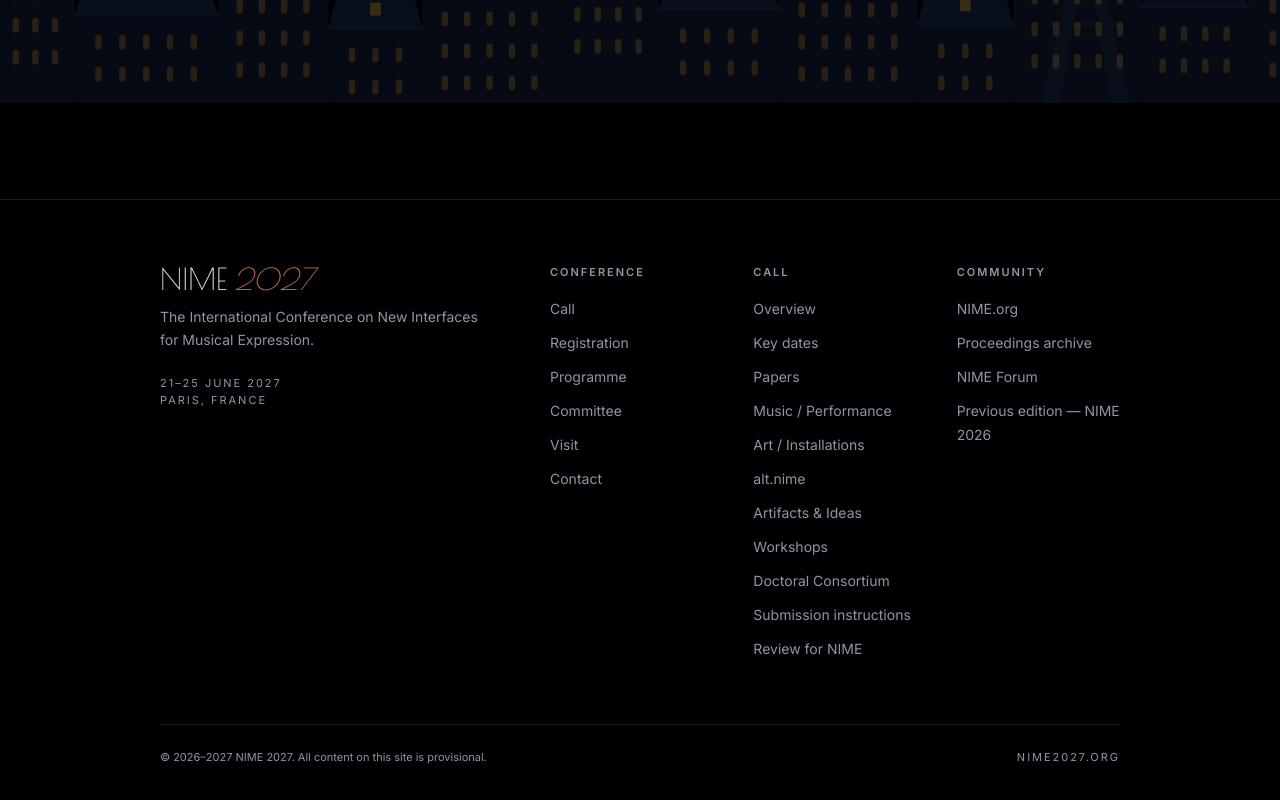
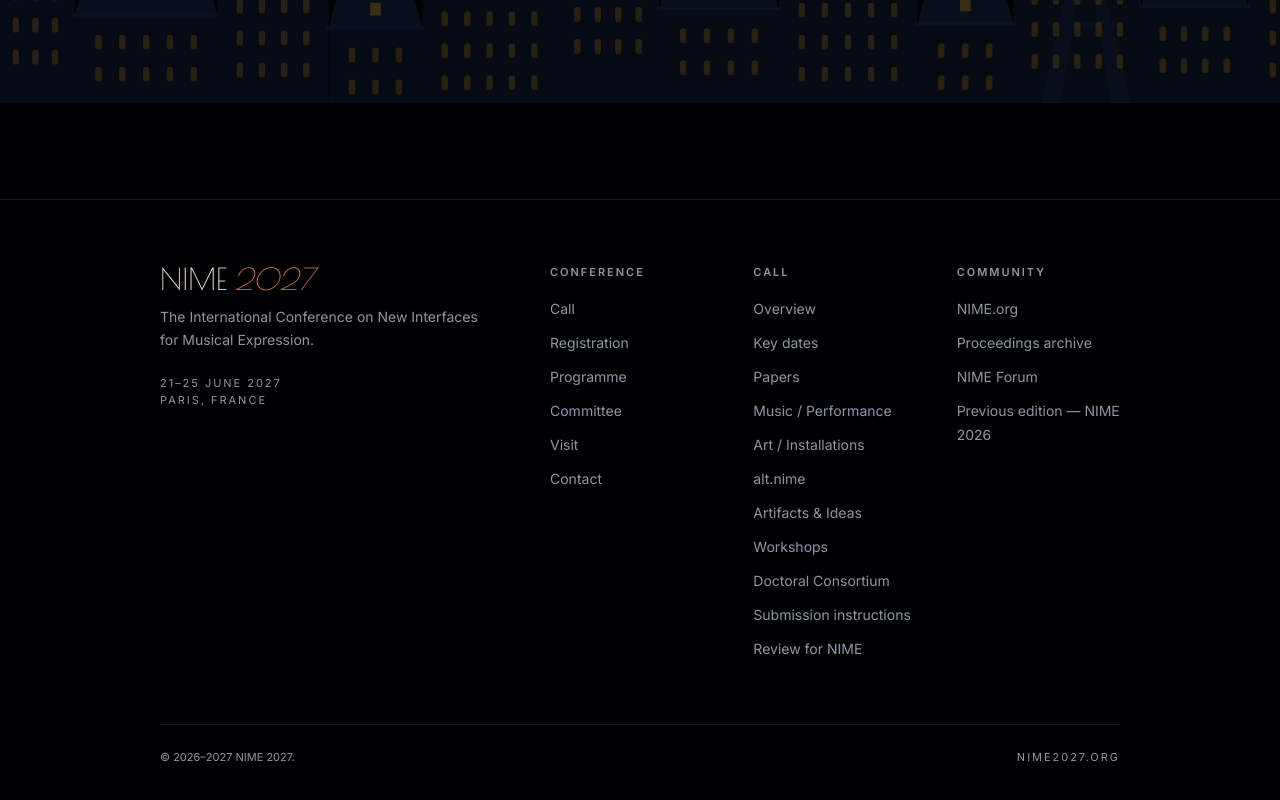
Before and after one commit to Polpii/Nime27Website, a Next.js app: page / in a window 1280 px wide. Shown: the part 1463-2263 px from the top of the page. Built offline with nearby package versions, Linux system fonts and the light colour scheme.

Commit message:
Drop "all content is provisional" from the footer
The calls are published, so the line would now contradict them. Pages
with anything still undecided already say so where it applies.

```diff
--- a/src/components/site-footer.tsx
+++ b/src/components/site-footer.tsx
@@ -91,7 +91,7 @@ export function SiteFooter() {
         </div>
 
         <div className="mt-16 flex flex-col gap-3 border-t border-white/10 pt-6 text-[11px] text-brume sm:flex-row sm:items-center sm:justify-between">
-          <p>© 2026–2027 {conference.name}. All content on this site is provisional.</p>
+          <p>© 2026–2027 {conference.name}.</p>
           <p className="uppercase tracking-[0.18em]">{conference.domain}</p>
         </div>
       </div>
```
